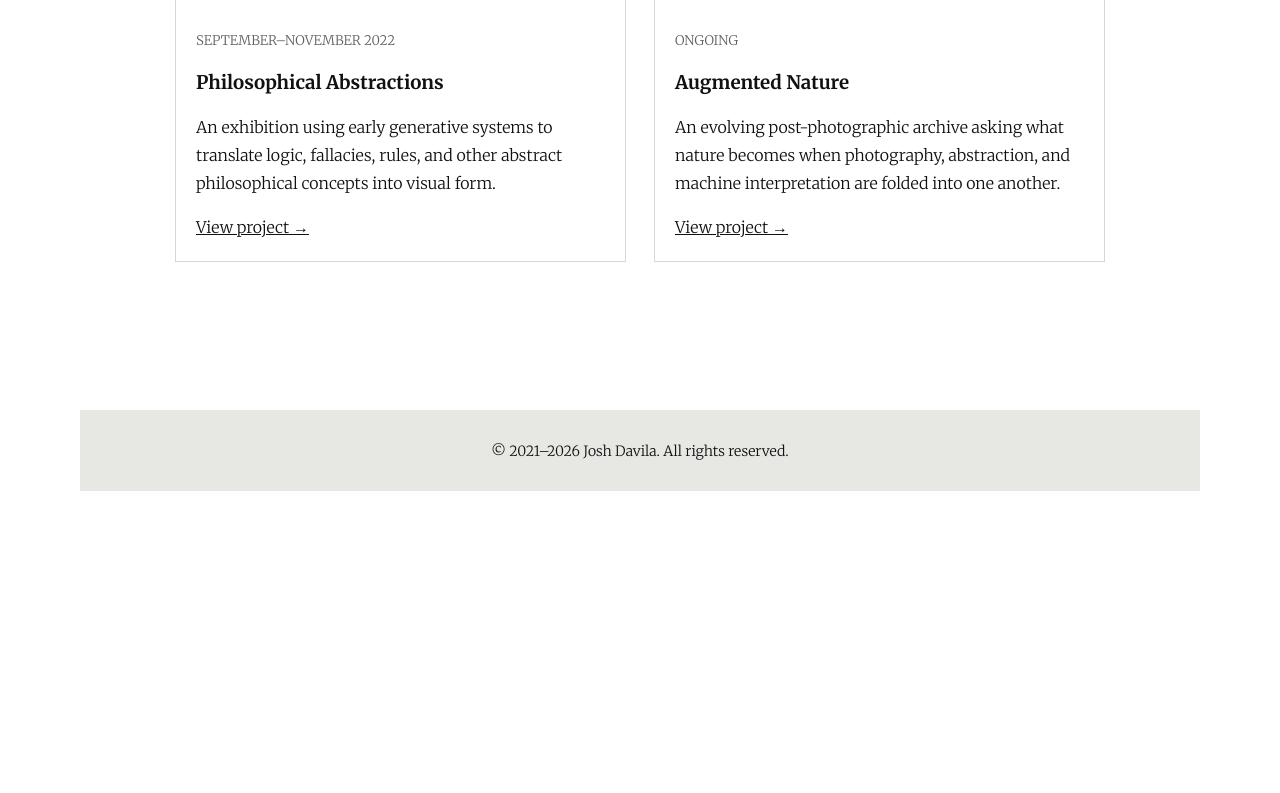
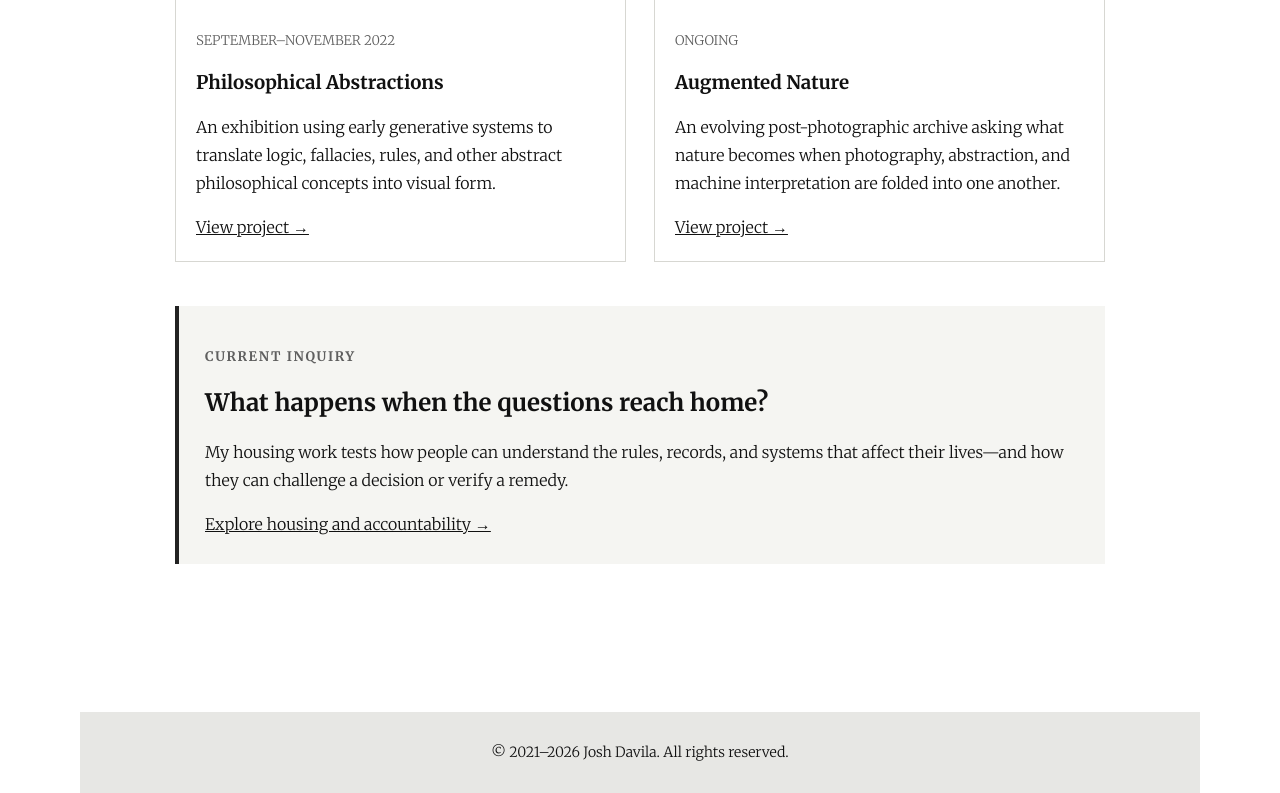
Before and after one commit to JLD-Ai/joshdavila.github.io, a Jekyll site: the page built from index.md, in a window 1280 px wide and 900 px high, scrolled down 1368 px, cut to the strip 107-900 px from the top of the window. Built offline with Jekyll 4.4.1, drawn with Linux system fonts in a browser that asks for light colours; before the commit the page ends 1966 px from its top, so only the background shows below that.

Commit message:
Add a restrained current inquiry path on home

```diff
--- a/index.md
+++ b/index.md
@@ -41,3 +41,10 @@ description: Artist, philosopher, veteran, and independent researcher examining
   {% endfor %}
   </div>
 </section>
+
+<section class="section callout">
+  <p class="eyebrow">Current inquiry</p>
+  <h2>What happens when the questions reach home?</h2>
+  <p>My housing work tests how people can understand the rules, records, and systems that affect their lives—and how they can challenge a decision or verify a remedy.</p>
+  <a class="text-link" href="{{ '/research/housing-and-accountability/' | relative_url }}">Explore housing and accountability →</a>
+</section>
```
